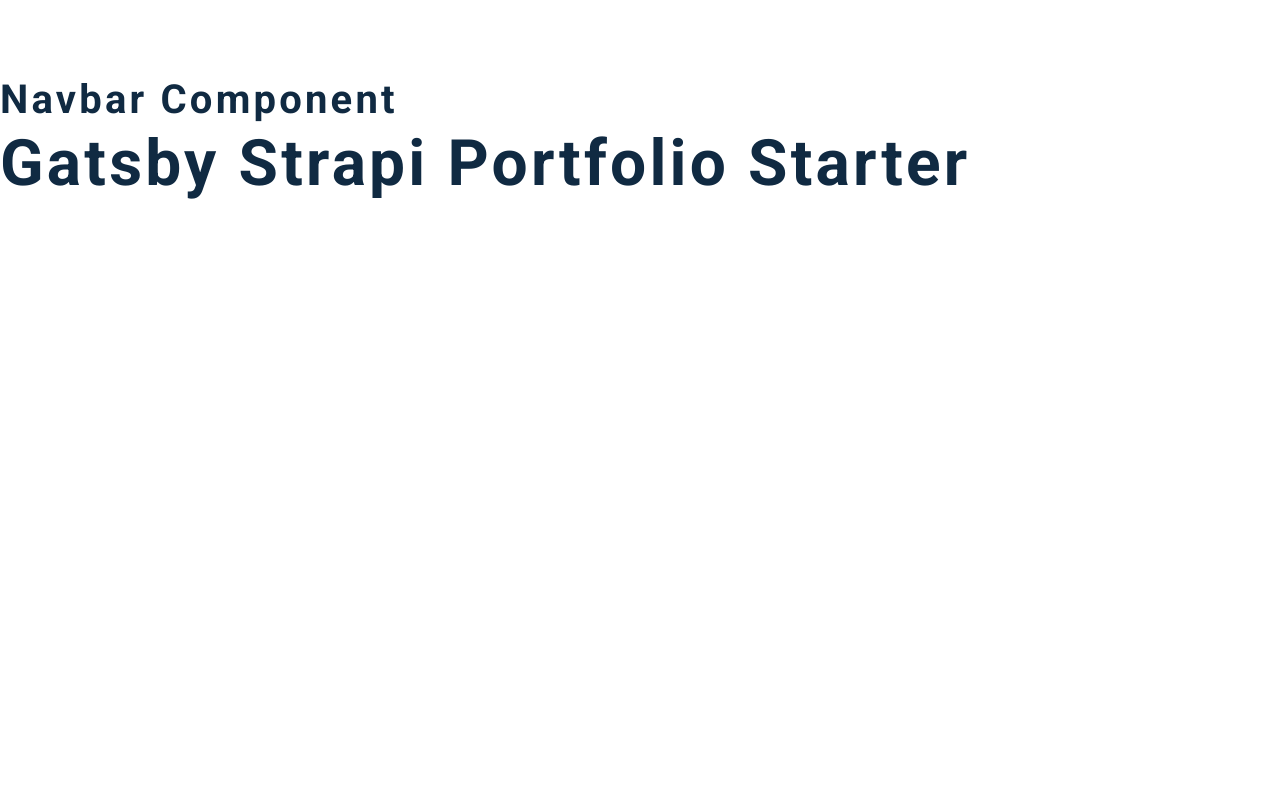
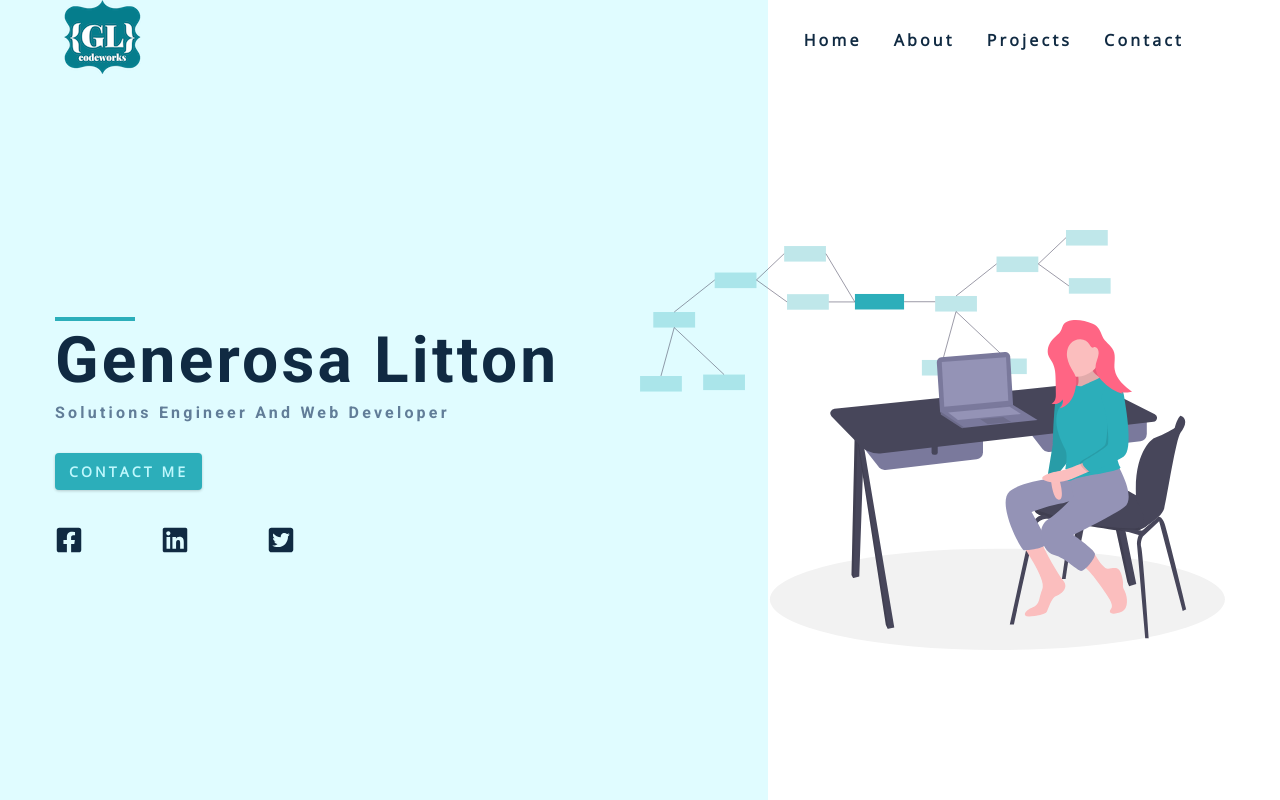
Before and after one commit to glitton/glitton-gatsby-portfolio, a Gatsby site: page / in a window 1280 px wide. Built offline with nearby package versions, Linux system fonts and the light colour scheme; Gatsby itself is replaced by a stand-in of ours.

Commit message:
set up navbar and hero

```diff
--- a/src/components/Hero.js
+++ b/src/components/Hero.js
@@ -3,9 +3,40 @@ import { Link } from "gatsby"
 import socialLinks from "../constants/social_links"
 // import heroImg from "../assets/images/hero.svg"
 import { StaticImage } from "gatsby-plugin-image"
+//static image src from https://undraw.co/
 
 const Hero = () => {
-  return <h2>hero component</h2>
+  return (
+    <header className="hero">
+      <section className="section-center hero-center">
+        <article className="hero-info">
+          <div>
+            <div className="underline"></div>
+            <h1>Generosa Litton</h1>
+            <h4>solutions engineer and web developer</h4>
+            <Link to="/contact" className="btn">
+              contact me
+            </Link>
+            <div className="social-links">
+              {socialLinks.map(social => {
+                return (
+                  <a href={social.url} key={social.id} className="social-link">
+                    {social.icon}
+                  </a>
+                )
+              })}
+            </div>
+          </div>
+        </article>
+        <StaticImage
+          src="../assets/images/hero-portfolio.svg"
+          alt="portfolio-pic"
+          className="hero-img"
+          placeholder="blurred"
+        />
+      </section>
+    </header>
+  )
 }
 
 export default Hero
--- a/src/components/Navbar.js
+++ b/src/components/Navbar.js
@@ -1,10 +1,31 @@
 import React from "react"
-import logo from "../assets/images/logo.svg"
+import logo from "../assets/images/gl-logo-teal.png"
 import { FaAlignRight } from "react-icons/fa"
 import pageLinks from "../constants/links"
 import { Link } from "gatsby"
+
 const Navbar = () => {
-  return <h2>navbar component</h2>
+  return (
+    <nav className="navbar">
+      <div className="nav-center">
+        <div className="nav-header">
+          <img src={logo} alt="gl codeworks" />
+          <button type="buttton" className="toggle-btn">
+            <FaAlignRight />
+          </button>
+        </div>
+        <div className="nav-links">
+          {pageLinks.map(link => {
+            return (
+              <Link key={link.id} to={link.url}>
+                {link.text}
+              </Link>
+            )
+          })}
+        </div>
+      </div>
+    </nav>
+  )
 }
 
 export default Navbar
--- a/src/constants/social_links.js
+++ b/src/constants/social_links.js
@@ -20,16 +20,6 @@ const data = [
   },
   {
     id: 3,
-    icon: <FaDribbbleSquare className="social-icon"></FaDribbbleSquare>,
-    url: "https://www.twitter.com",
-  },
-  {
-    id: 4,
-    icon: <FaBehanceSquare className="social-icon"></FaBehanceSquare>,
-    url: "https://www.twitter.com",
-  },
-  {
-    id: 5,
     icon: <FaTwitterSquare className="social-icon"></FaTwitterSquare>,
     url: "https://www.twitter.com",
   },
--- a/src/pages/index.js
+++ b/src/pages/index.js
@@ -5,10 +5,13 @@ import Services from "../components/Services"
 import Jobs from "../components/Jobs"
 import Projects from "../components/Projects"
 import Seo from "../components/Seo"
+
 const IndexPage = () => {
   return (
     <>
-      <h1>Gatsby Strapi Portfolio Starter</h1>
+      <main>
+        <Hero />
+      </main>
     </>
   )
 }
```
Also changed, not shown: src/assets/images/gl-logo-teal.png (added), src/assets/images/hero-portfolio.svg (added), src/assets/images/hero.svg (deleted), src/assets/images/logo.svg (deleted).
